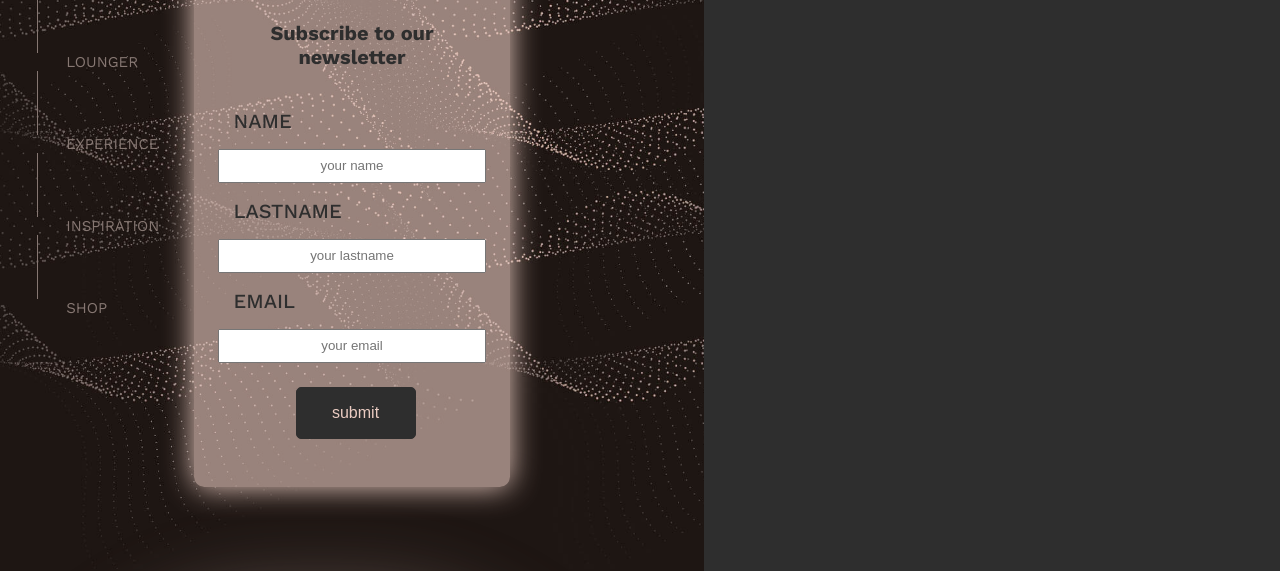
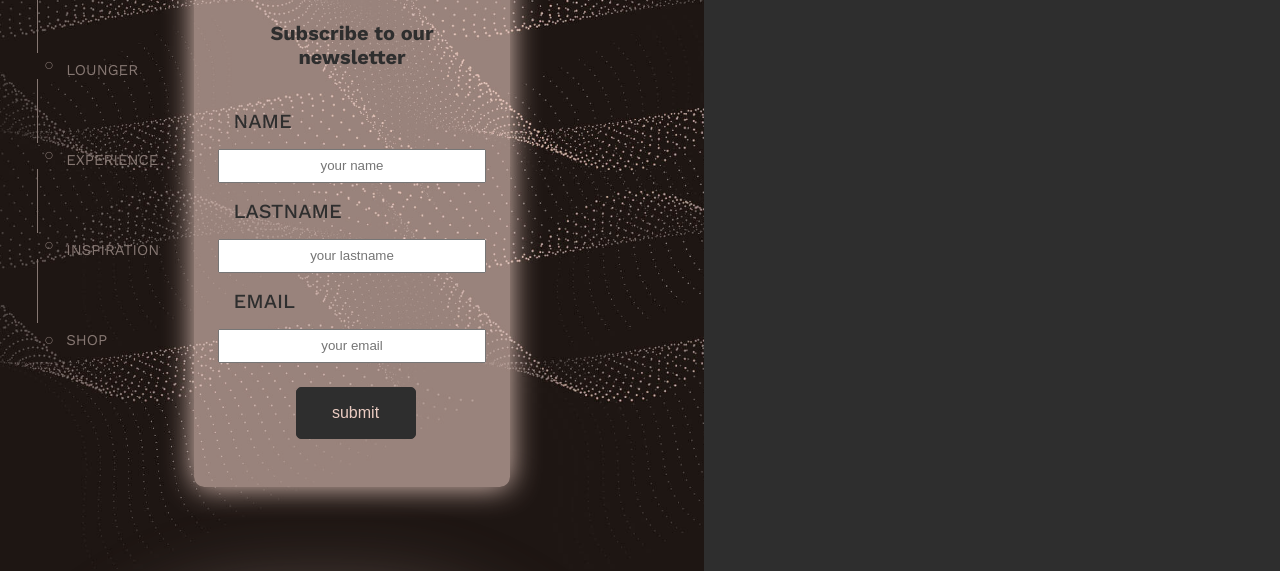
Before and after one commit to JaneFromAux/Headphones, a plain HTML site: page assets/html/SubCont.html in a window 1280 px wide. Shown: the part 229-800 px from the top of the page. Drawn offline with nearby package versions, Linux system fonts and the light colour scheme.

```diff
--- a/assets/html/SubCont.html
+++ b/assets/html/SubCont.html
@@ -26,18 +26,29 @@
     </header>
     <aside>
         <ul>
+
             <li><a href="../../index.html">ABOUT</a></li>
-            <li class="strich">
-            </li>
+
+            <li class="strich"> </li>
+        </ul>
+        <ul>
+
             <li><a href="../html/lounger.html">LOUNGER</a></li>
-            <li class="strich">
-            </li>
+            <li class="strich"> </li>
+        </ul>
+        <ul>
+
+
             <li><a href="../html/experience.html">EXPERIENCE</a></li>
-            <li class="strich">
-            </li>
+            <li class="strich"> </li>
+        </ul>
+        <ul>
+
             <li><a href="../html/inspiration.html">INSPIRATION</a></li>
-            <li class="strich">
-            </li>
+            <li class="strich"> </li>
+        </ul>
+        <ul>
+
             <li><a href="../html/shop.html">SHOP</a></li>
         </ul>
     </aside>
```
